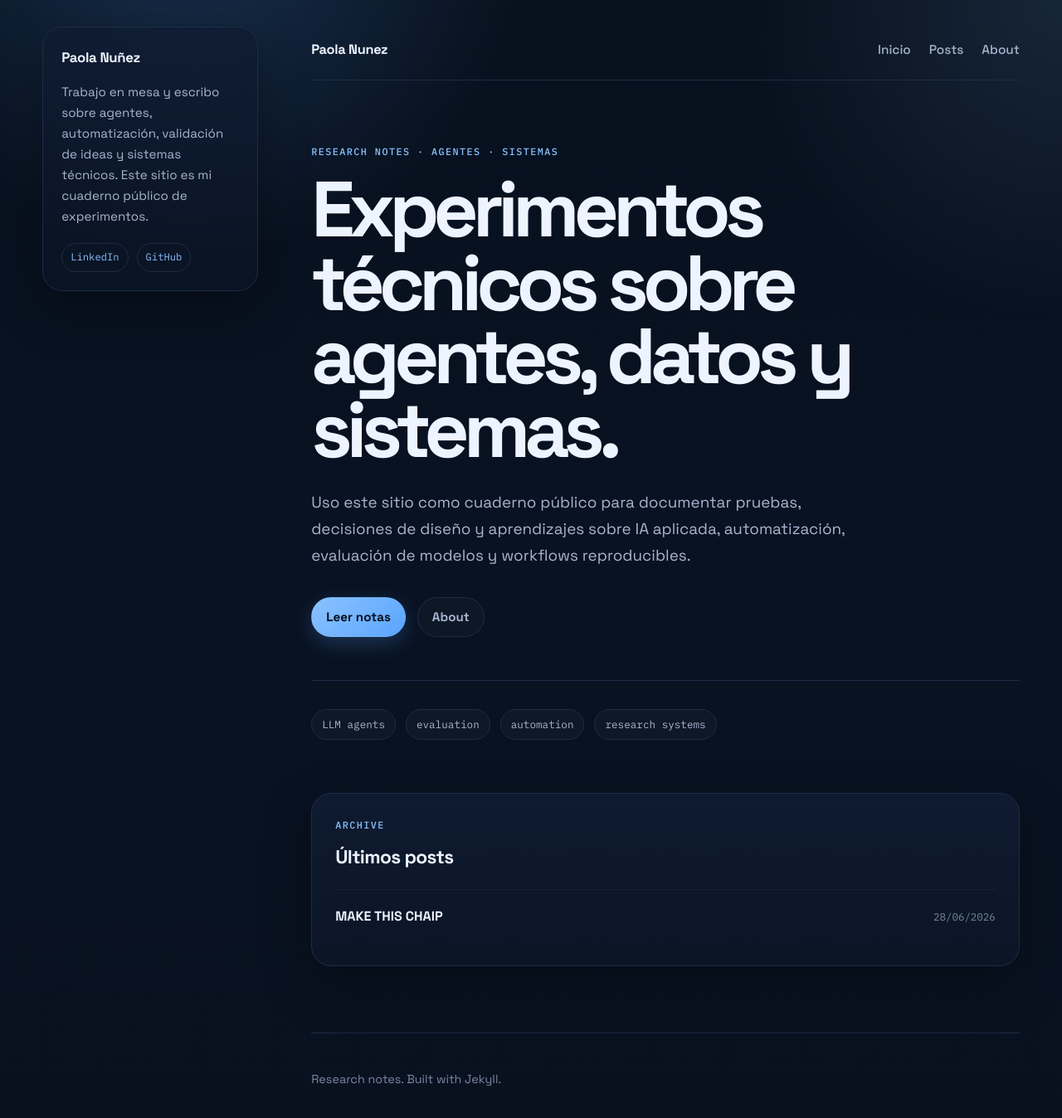
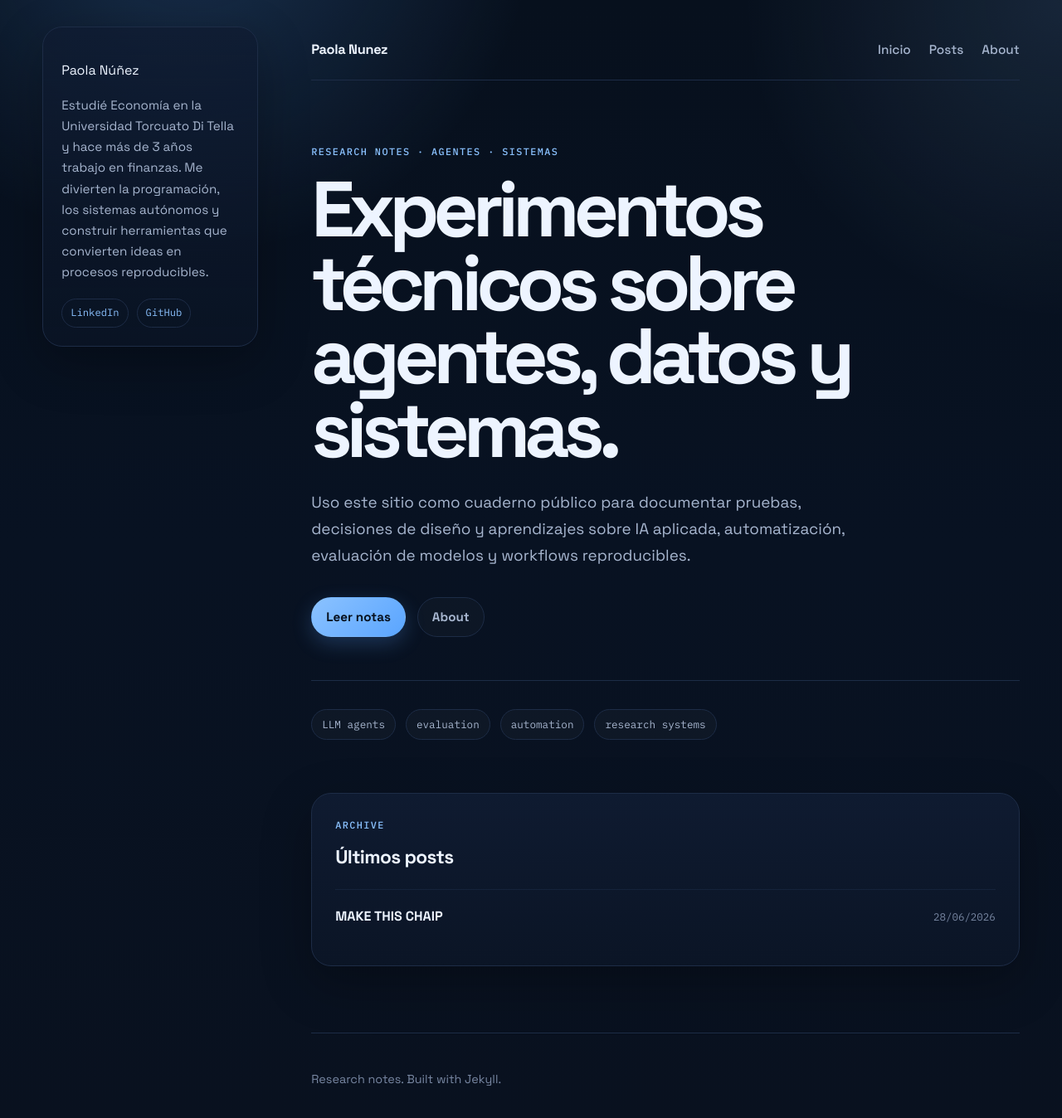
Before and after one commit to nunezpaola/nunezpaola.github.io, a Jekyll site: the page built from index.md, in a window 1280 px wide and 1362 px high. Shown: the top 1348 px of the window at 83% size. Built offline with Jekyll 4.4.1, drawn with Linux system fonts in a browser that asks for light colours.

Commit message:
Fix sidebar profile layout and bio

```diff
--- a/_layouts/default.html
+++ b/_layouts/default.html
@@ -6,14 +6,17 @@
     <meta name="viewport" content="width=device-width, initial-scale=1">
     <title>{% if page.title %}{{ page.title }} | {{ site.title }}{% else %}{{ site.title }}{% endif %}</title>
     <meta name="description" content="{{ page.excerpt | default: site.description | strip_html | strip_newlines | truncate: 160 }}">
-    <link rel="stylesheet" href="{{ '/assets/css/style.css' | relative_url }}">
+    <link rel="stylesheet" href="{{ '/assets/css/style.css' | relative_url }}?v={{ site.time | date: '%s' }}">
   </head>
   <body>
     <div class="site-shell">
       <aside class="profile-sidebar" aria-label="Presentación">
         <div class="profile-card">
-          <p class="profile-kicker">Paola Nuñez</p>
-          <p class="profile-copy">Trabajo en mesa y escribo sobre agentes, automatización, validación de ideas y sistemas técnicos. Este sitio es mi cuaderno público de experimentos.</p>
+          <p class="profile-name">Paola Núñez</p>
+          <p class="profile-copy">
+            Estudié Economía en la Universidad Torcuato Di Tella y hace más de 3 años trabajo en finanzas.
+            Me divierten la programación, los sistemas autónomos y construir herramientas que convierten ideas en procesos reproducibles.
+          </p>
           <div class="profile-links">
             <a href="https://www.linkedin.com/in/paolanunezh/">LinkedIn</a>
             <a href="https://github.com/nunezpaola">GitHub</a>
```
